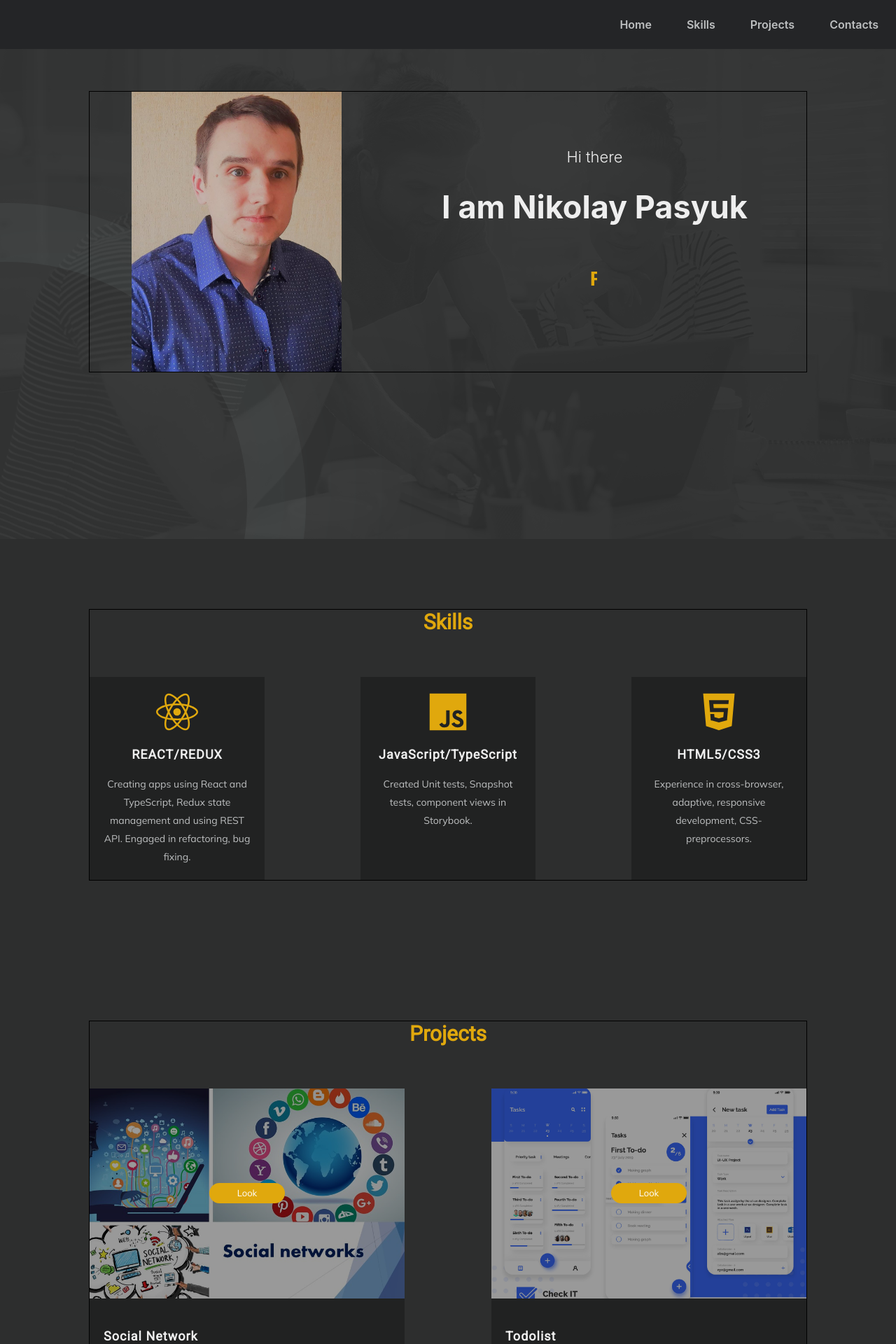
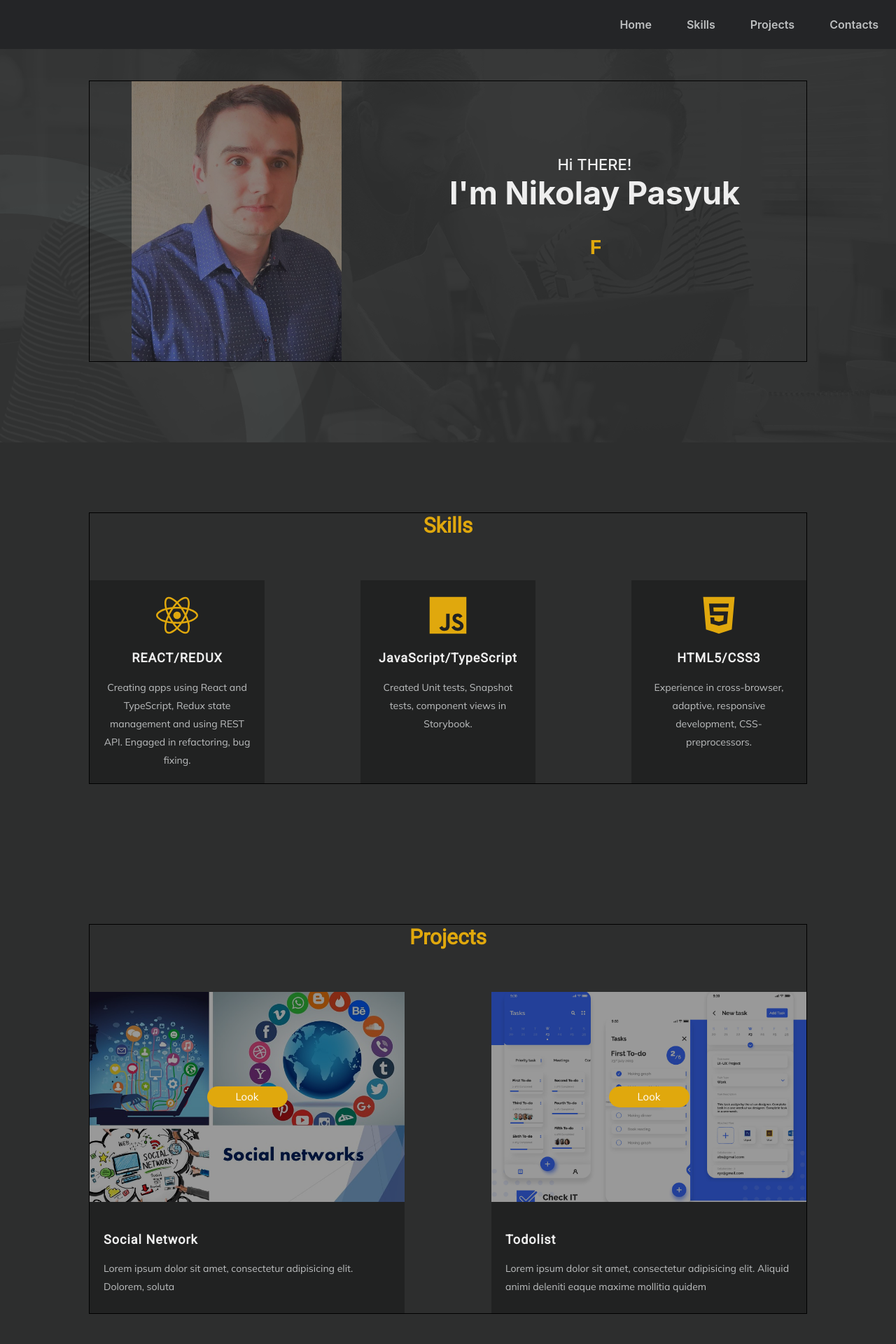
Before and after one commit to NikolayPasyuk/portfolio, a React (Create React App) app: page / in a window 1280 px wide. Shown: the top 1920 px of the page at 70% size. Built offline with nearby package versions, Linux system fonts and the light colour scheme.

Commit message:
added new styles

```diff
--- a/src/common/components/title/Title.module.scss
+++ b/src/common/components/title/Title.module.scss
@@ -9,4 +9,7 @@
   font-weight: 750;
   color: $primaryColor;
   text-transform: capitalize;
+  @media screen and (max-width: 600px) {
+    text-align: center;
+  }
 }
--- a/src/common/styles/sass/mixins.scss
+++ b/src/common/styles/sass/mixins.scss
@@ -6,10 +6,20 @@
   line-height: $lineHeight;
 }
 
-@mixin buttonAndInput($padding,$fontSize,$border,$lineHeight,$borderRadius) {
-  padding: $padding;
-  font-size: $fontSize;
-  border: $border;
-  line-height: $lineHeight;
-  border-radius: $borderRadius
+@mixin button() {
+  font-size: 15px;
+  border: 1px solid transparent;
+  line-height: 1.5;
+  border-radius: 35px;
+  font-weight: 700;
+  background: $primaryColor;
+  color: $textThirdColor;
+  width: 115px;
+  height: 30px;
 }
+
+@mixin hover() {
+  border: 2px solid $textColor;
+  box-shadow: 0 0 13px $textThirdColor;
+  text-shadow: 0 0 15px $textThirdColor, 0 0 5px $textThirdColor;
+}
--- a/src/contacts/Contacts.module.scss
+++ b/src/contacts/Contacts.module.scss
@@ -22,7 +22,11 @@
       }
 
       .input {
-        @include buttonAndInput(25px, 13px, 0, 1.5, 10px);
+        padding: 25px;
+        font-size: 13px;
+        border: 0;
+        line-height: 1.5;
+        border-radius: 10px;
         margin-bottom: 10px;
         background: #fcf2f2;
         height: 0;
@@ -37,11 +41,11 @@
     }
 
     .button {
-      @include buttonAndInput(5px 40px, 13px, 1px solid transparent, 1.5, 35px);
-      text-decoration: none;
-      background: $primaryColor;
-      color: $textThirdColor;
-      font-weight: 500;
+      @include button;
+
+      &:hover {
+        @include hover
+      }
     }
   }
 }
--- a/src/footer/Footer.js
+++ b/src/footer/Footer.js
@@ -1,17 +1,18 @@
 import style from './Footer.module.scss'
 import styleContainer from '../common/styles/Container.module.css'
 import {FontAwesomeIcon} from '@fortawesome/react-fontawesome'
-import {faLinkedin, faSkype, faTelegram, faTwitter} from '@fortawesome/free-brands-svg-icons'
+import {faLinkedin, faSkype, faTelegram} from '@fortawesome/free-brands-svg-icons'
+import {faEnvelope} from '@fortawesome/free-solid-svg-icons'
 
 export const Footer = () => {
     return (
         <div className={style.footerBlock}>
             <div className={`${styleContainer.container} ${style.footerContainer}`}>
                 <div>
-                    <FontAwesomeIcon className={style.icon} icon={faSkype}/>
-                    <FontAwesomeIcon className={style.icon} icon={faTwitter}/>
+                    <FontAwesomeIcon className={style.icon} icon={faEnvelope}/>
                     <FontAwesomeIcon className={style.icon} icon={faTelegram}/>
                     <FontAwesomeIcon className={style.icon} icon={faLinkedin}/>
+                    <FontAwesomeIcon className={style.icon} icon={faSkype}/>
                 </div>
                 <p>All rights reserved 2022</p>
             </div>
--- a/src/main/Main.js
+++ b/src/main/Main.js
@@ -1,4 +1,4 @@
-import style from './Main.module.css'
+import style from './Main.module.scss'
 import styleContainer from '../common/styles/Container.module.css'
 import sliderImage from "../assets/image/slider-bg.png";
 import photoImage from '../assets/image/photo.jpg'
@@ -17,9 +17,9 @@ export const Main = () => {
                 <div style={photo} className={style.photo}>
                 </div>
                 <div className={style.wrapper}>
-                    <span>Hi there</span>
-                    <h1>I am Nikolay Pasyuk</h1>
-                    <p className={style.visible}>FRONT-END DEVELOPER</p>
+                    <span>Hi THERE!</span>
+                    <h1>I'm Nikolay Pasyuk</h1>
+                    <p>FRONT-END DEVELOPER</p>
                 </div>
             </div>
         </div>
--- a/src/main/Main.module.css
+++ /dev/null
@@ -1,90 +0,0 @@
-.mainBlock {
-    min-height: 80vh;
-    padding-top: 130px;
-    background: url('../assets/image/slider-bg.png') right fixed no-repeat;
-    align-items: center;
-}
-
-.photo {
-    width: 300px;
-    height: 400px;
-    margin: 0 auto;
-    background-position: center;
-    background-size: cover;
-    background-repeat: no-repeat;
-}
-
-.wrapper {
-    width: 605px;
-    text-align: center;
-}
-
-.wrapper span {
-    font-size: 22px;
-    font-weight: 300;
-    color: #eee;
-}
-
-.wrapper h1 {
-    color: #eee;
-    font-size: 45px;
-}
-
-.visible {
-    display: inline-block;
-    width: 20ch;
-    font-family: monospace;
-    font-size: 30px;
-    white-space: nowrap;
-    overflow: hidden;
-    color: #e0a80d;
-    font-weight: 700;
-    border-right: 4px solid #e0a80d;
-    animation: flashingBorder 0.8s step-end infinite,
-    printedText 6s cubic-bezier(0.250, 0.560, 0.450, 0.940) infinite;
-}
-
-@media screen and (max-width: 600px) {
-    .photo {
-        width: 100%;
-    }
-}
-
-@media screen and (max-width: 600px) {
-    .wrapper span {
-        font-size: 20px;
-    }
-}
-
-@media screen and (max-width: 600px) {
-    .wrapper h1 {
-        font-size: 25px;
-        width: 100%;
-        height: 20%;
-    }
-}
-
-@media screen and (max-width: 600px) {
-    .wrapper p {
-        font-size: 16px;
-    }
-}
-
-
-@keyframes flashingBorder {
-    0% {
-        border-color: #e0a80d;
-    }
-    50% {
-        border-color: transparent;
-    }
-    100% {
-        border-color: #e0a80d;
-    }
-}
-
-@keyframes printedText {
-    from {
-        width: 0;
-    }
-}
--- /dev/null
+++ b/src/main/Main.module.scss
@@ -0,0 +1,83 @@
+@import '../common/styles/sass/variables';
+@import '../common/styles/sass/mixins';
+
+.mainBlock {
+  padding: 115px 0;
+  background: url('../assets/image/slider-bg.png') right fixed;
+  align-items: center;
+
+  .photo {
+    width: 300px;
+    height: 400px;
+    margin: 0 auto;
+    opacity: 0.6;
+    background-position: center;
+    background-size: cover;
+    background-repeat: no-repeat;
+    @media screen and (max-width: 600px) {
+      width: 100%;
+    }
+  }
+
+  .wrapper {
+    width: 605px;
+    text-align: center;
+
+    span {
+      font-size: 22px;
+      font-weight: 500;
+      color: $textColor;
+      display: inline-block;
+      @media screen and (max-width: 600px) {
+        font-size: 16px;
+      }
+    }
+
+    h1 {
+      color: $textColor;
+      font-size: 45px;
+      margin: 0;
+      @media screen and (max-width: 600px) {
+        font-size: 25px;
+        width: 100%;
+        height: 20%;
+      }
+    }
+
+    p {
+      display: inline-block;
+      padding: 5px;
+      width: 20ch;
+      font-family: monospace;
+      font-size: 30px;
+      white-space: nowrap;
+      overflow: hidden;
+      color: $primaryColor;
+      font-weight: 700;
+      border-right: 4px solid $primaryColor;
+      animation: flashingBorder 0.8s step-end infinite,
+      printedText 6s cubic-bezier(0.250, 0.560, 0.450, 0.940) infinite;
+      @media screen and (max-width: 600px) {
+        font-size: 16px;
+      }
+    }
+  }
+}
+
+@keyframes flashingBorder {
+  0% {
+    border-color: $primaryColor;
+  }
+  50% {
+    border-color: transparent;
+  }
+  100% {
+    border-color: $primaryColor;
+  }
+}
+
+@keyframes printedText {
+  from {
+    width: 0;
+  }
+}
--- a/src/nav/Nav.module.scss
+++ b/src/nav/Nav.module.scss
@@ -11,6 +11,9 @@
     font-weight: 600;
     margin: 0 25px;
     text-decoration: none;
+    @media screen and (max-width: 625px) {
+      margin: 0
+    }
 
     &:hover {
       color: $textThirdColor
--- a/src/projects/project/Project.module.scss
+++ b/src/projects/project/Project.module.scss
@@ -6,6 +6,9 @@
   background-color: $bgSecondColor;
   display: flex;
   flex-direction: column;
+  @media screen and (max-width: 878px) {
+    margin-bottom: 10px;
+  }
 
   .image {
     height: 300px;
@@ -32,16 +35,21 @@
       font-family: $TextFontFamily;
       background-color: $primaryColor;
       border-radius: 35px;
-      padding: 5px 40px;
+      width: 115px;
+      height: 30px;
+      text-align: center;
       color: $textThirdColor;
-      font-size: 13px;
-      line-height: 1.5;
+      font-size: 15px;
+      line-height: 2;
       position: relative;
       z-index: 1;
       text-decoration: none;
 
       &:hover {
-        text-decoration: underline;
+        opacity: 0.8;
+        background-color: $textColor;
+        font-size: 16px;
+        color: $primaryColor;
       }
     }
   }
--- a/src/remote-work/Remote_work.module.scss
+++ b/src/remote-work/Remote_work.module.scss
@@ -10,10 +10,11 @@
     justify-content: flex-start;
 
     .button {
-      @include buttonAndInput(5px 40px, 13px, 1px solid transparent, 1.5, 35px);
-      background: $primaryColor;
-      color: $textThirdColor;
-      font-weight: 500;
+      @include button;
+
+      &:hover {
+        @include hover
+      }
     }
   }
 }
--- a/src/skills/Skills.module.scss
+++ b/src/skills/Skills.module.scss
@@ -16,6 +16,9 @@
       justify-content: space-between;
       flex-wrap: wrap;
       box-sizing: border-box;
+      @media screen and (max-width: 878px) {
+        justify-content: center;
+      }
     }
   }
 }
--- a/src/skills/skill/Skill.module.scss
+++ b/src/skills/skill/Skill.module.scss
@@ -10,6 +10,9 @@
   text-align: center;
   padding: 20px;
   box-sizing: border-box;
+  @media screen and (max-width: 878px) {
+    margin-bottom: 10px;
+  }
 
   .icon {
     height: 60px;
```
